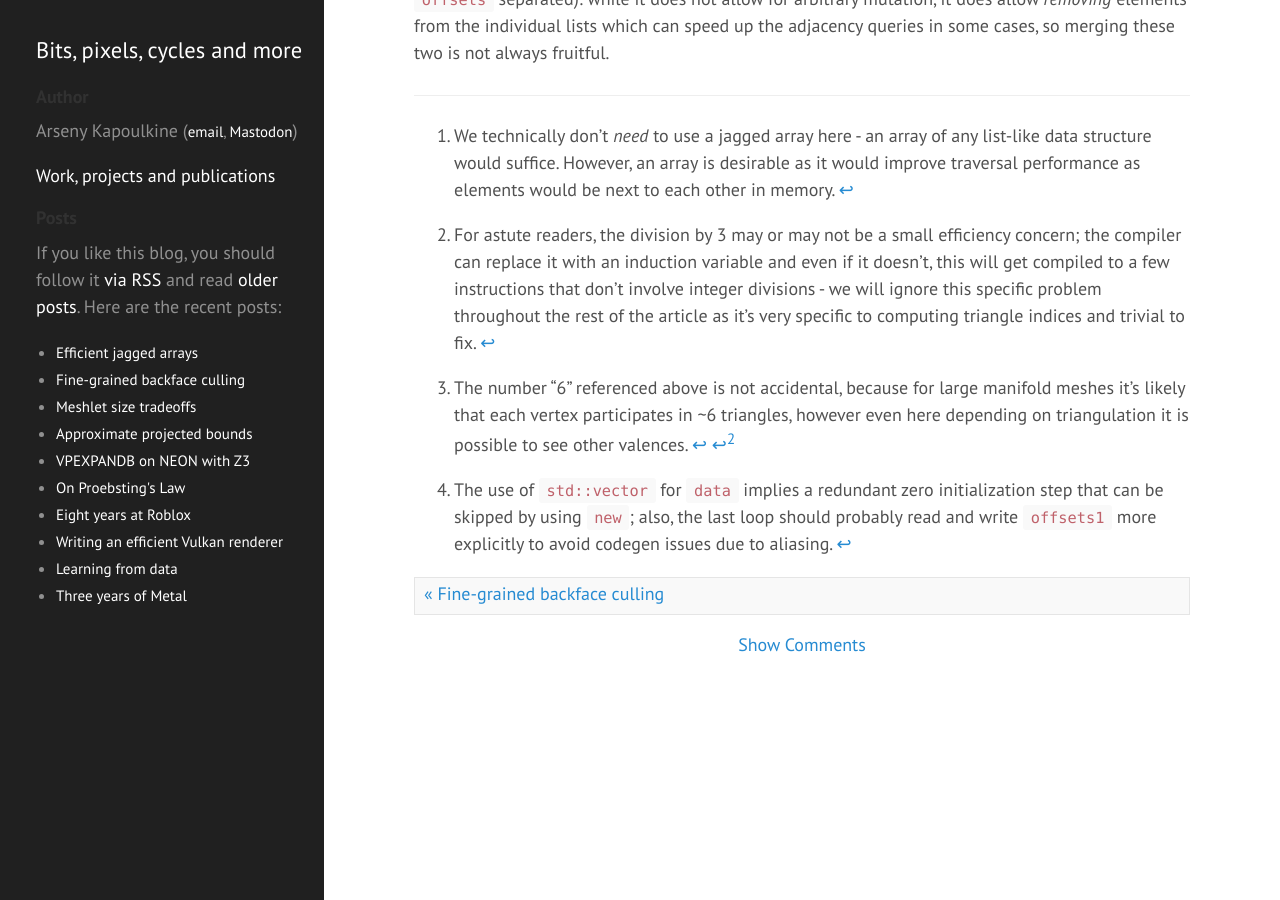
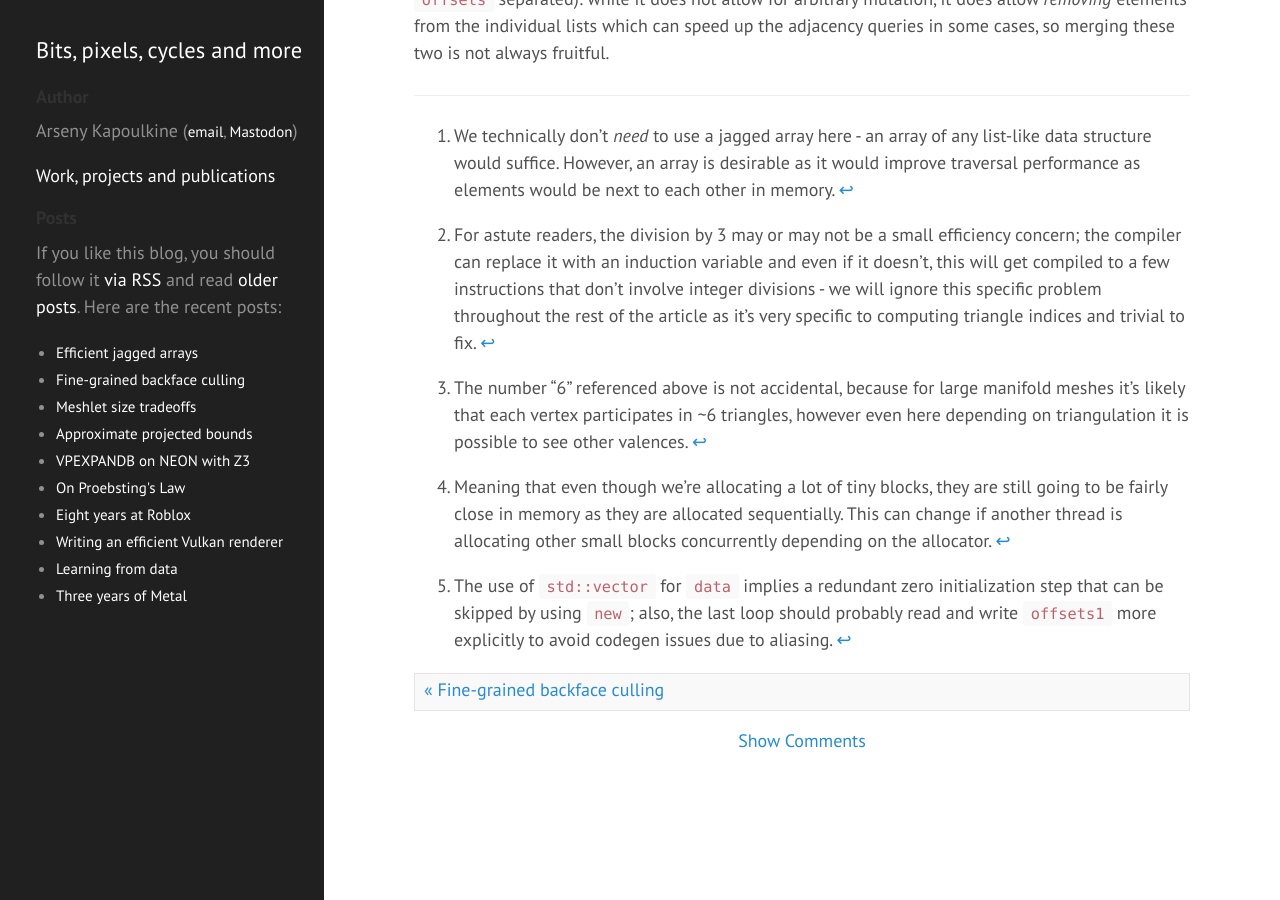
Before and after one commit to zeux/zeux.github.io, a Jekyll site: the page built from _posts/2023-06-30-efficient-jagged-arrays.md, in a window 1280 px wide and 900 px high, scrolled down 7325 px. Built offline with Jekyll 4.4.1, drawn with Linux system fonts in a browser that asks for light colours; some of the changed lines change nothing that is shown; some of the changed text lies outside the part shown.

Commit message:
Fix footnotes and wording

````diff
--- a/_posts/2023-06-30-efficient-jagged-arrays.md
+++ b/_posts/2023-06-30-efficient-jagged-arrays.md
@@ -43,9 +43,9 @@ The code is simple but has a number of efficiency problems[^2]:
 - For each vertex we're paying an overhead of `sizeof(std::vector)`, which is 24 bytes on a 64-bit system, just to store the array - even if the vertex is not used. This is a memory problem as well as a performance problem since lookups into `adjacency` will use more cache space than necessary.
 - Because `std::vector` grows exponentially, typically with a factor of 1.5, we might also lose memory on the extra elements that never end up being used. If the length of each list is 6 on average, the vector capacity will be 8, losing ~8 bytes per vertex.
 - Because `std::vector` stores data on heap, we will end up also potentially wasting memory on allocation metadata and block rounding. The size depends on the allocator, on Linux we end up wasting ~16 bytes between each allocation to allocation headers.
-- In addition, we will need to reallocate each vector continuously as we're pushing new elements. The growth of `std::vector` is particularly slow for small sizes, and to get to size 6 we will need 4 allocations. This results in a substantial performance overhead, as doing this many small allocations and deallocations could easily dominate the performance of the algorithm. While this (and the previous) problem can be mitigated by reserving the size of each element up-front if we have a guess[^3], but if our guess is off in either direction we could waste more memory or more time.
+- In addition, we will need to reallocate each vector continuously as we're pushing new elements. The growth of `std::vector` is particularly slow for small sizes, and to get to size 6 we will need 4 allocations. This results in a substantial performance overhead, as doing this many small allocations and deallocations could easily dominate the performance of the algorithm. While this (and the previous) problem can be mitigated by reserving the size of each element up-front if we have a guess[^3], if our guess is off in either direction we could waste more memory or more time.
 
-For code above if each vertex belongs to 6 triangles, the allocations where the actual lists are stored are going to be ~48 bytes apart on Linux; this is reasonable from the macro locality perspective[^3], but given that we only have ~24 bytes of data (`6 * sizeof(unsigned int)`) it still means that traversing this data would waste ~half of the bytes loaded into cache, even ignoring the `sizeof(std::vector)` (which is also 24 bytes, so in total we're using ~72 bytes per vertex to store just 24 bytes of triangle indices).
+For code above if each vertex belongs to 6 triangles, the allocations where the actual lists are stored are going to be ~48 bytes apart on Linux; this is reasonable from the macro locality perspective[^4], but given that we only have ~24 bytes of data (`6 * sizeof(unsigned int)`) it still means that traversing this data would waste ~half of the bytes loaded into cache, even ignoring the `sizeof(std::vector)` (which is also 24 bytes, so in total we're using ~72 bytes per vertex to store just 24 bytes of triangle indices).
 
 # Counting once
 
@@ -197,7 +197,7 @@ for (size_t i = 0; i < index_count; ++i)
 // all done!
 ```
 
-Compared to our previous solution, we no longer need a final loop to correct the data, but more importantly we don't need to explicitly track `count` anymore which saves us ~4 bytes per vertex and yields a fairly optimal[^4] general solution. Note that you can still replace `unsigned int` with `size_t` for `offsets` if the total number of elements can ever exceed 4B, which would still only use 8 bytes per vertex for metadata.
+Compared to our previous solution, we no longer need a final loop to correct the data, but more importantly we don't need to explicitly track `count` anymore which saves us ~4 bytes per vertex and yields a fairly optimal[^5] general solution. Note that you can still replace `unsigned int` with `size_t` for `offsets` if the total number of elements can ever exceed 4B, which would still only use 8 bytes per vertex for metadata.
 
 To iterate through the resulting structure, `offsets` and `data` need to be retained as they compose the entirety of the data structure (`offsets1` is temporary and just simplifies the code a little bit):
 
@@ -219,4 +219,5 @@ Sometimes, ability to mutate is still important and some ideas from this post wi
 [^1]: We technically don't *need* to use a jagged array here - an array of any list-like data structure would suffice. However, an array is desirable as it would improve traversal performance as elements would be next to each other in memory.
 [^2]: For astute readers, the division by 3 may or may not be a small efficiency concern; the compiler can replace it with an induction variable and even if it doesn't, this will get compiled to a few instructions that don't involve integer divisions - we will ignore this specific problem throughout the rest of the article as it's very specific to computing triangle indices and trivial to fix.
 [^3]: The number "6" referenced above is not accidental, because for large manifold meshes it's likely that each vertex participates in ~6 triangles, however even here depending on triangulation it is possible to see other valences.
-[^4]: The use of `std::vector` for `data` implies a redundant zero initialization step that can be skipped by using `new`; also, the last loop should probably read and write `offsets1` more explicitly to avoid codegen issues due to aliasing.
+[^4]: Meaning that even though we're allocating a lot of tiny blocks, they are still going to be fairly close in memory as they are allocated sequentially. This can change if another thread is allocating other small blocks concurrently depending on the allocator.
+[^5]: The use of `std::vector` for `data` implies a redundant zero initialization step that can be skipped by using `new`; also, the last loop should probably read and write `offsets1` more explicitly to avoid codegen issues due to aliasing.
````
